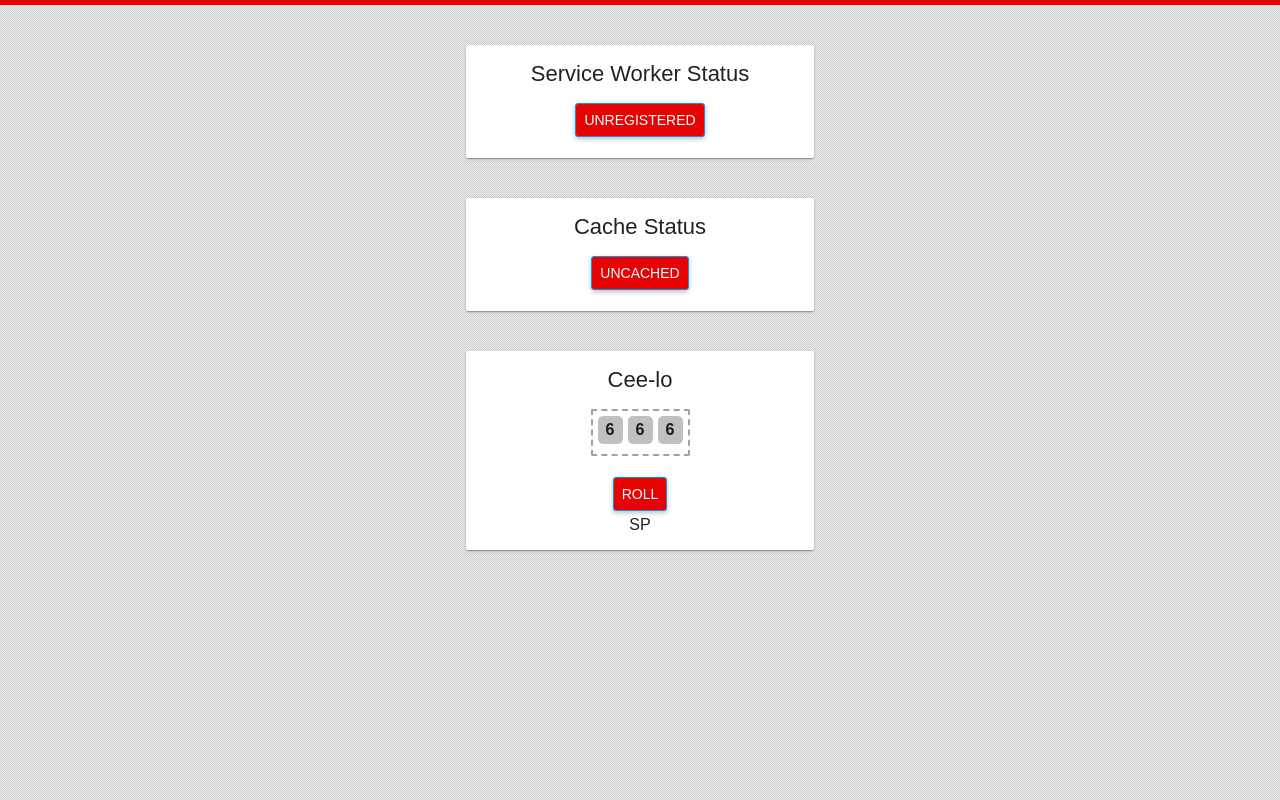
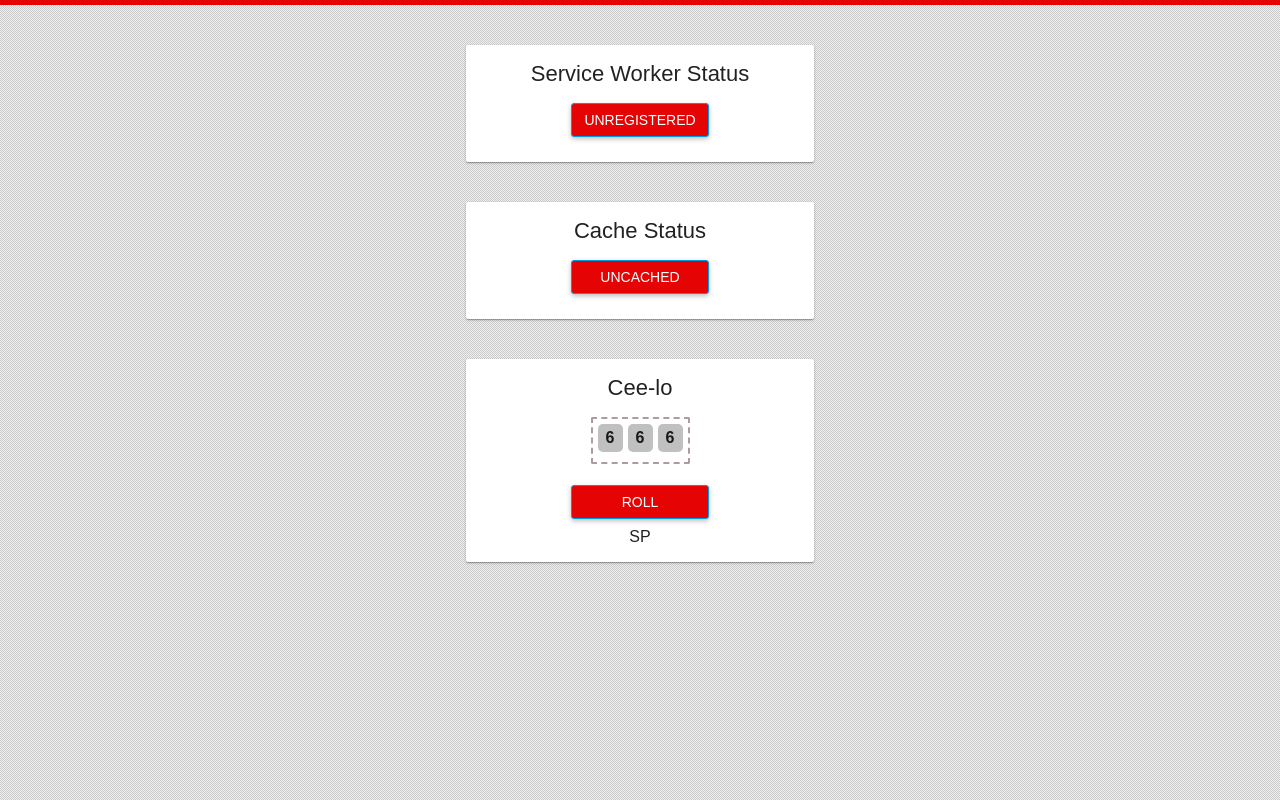
Before and after one commit to zackbrand/firebrand, a website: page src/html/index.html in a window 1280 px wide. Drawn offline with Linux system fonts and the light colour scheme; files that its build step writes are made by us from their sources; files whose address does not match are found by name.

Commit message:
Style tweaks

```diff
--- a/src/html/index.html
+++ b/src/html/index.html
@@ -53,7 +53,7 @@
     <section class="sw-status message">
       <h2>Service Worker Status</h2>
       <ul>
-        <li><a class="sw-status__register-button" href="#">Register Service Worker</a></li>
+        <li><a class="sw-status__register-button" href="#"></a></li>
       </ul>
 
     </section>
@@ -61,7 +61,7 @@
     <section class="cache-status message">
       <h2>Cache Status</h2>
       <ul>
-        <li><a class="cache-status__install-button" href="#">Cache</a></li>
+        <li><a class="cache-status__install-button" href="#"></a></li>
       </ul>
 
     </section>
--- a/src/scss/master.scss
+++ b/src/scss/master.scss
@@ -55,7 +55,11 @@ a {
     border: 1px solid rgb(3,155,229);
     border-radius: 3px;
     font-size: 14px;
+    line-height: 18spx;
     box-shadow: 0 2px 5px 0 rgba(0,0,0,.26);
+    min-width: 120px;
+    height: 16px;
+    overflow: hidden;
   }
   .cache-status__install--false,
   .sw-status__registered--false {
```
Also changed, not shown: build/css/min.css, build/index.html.
